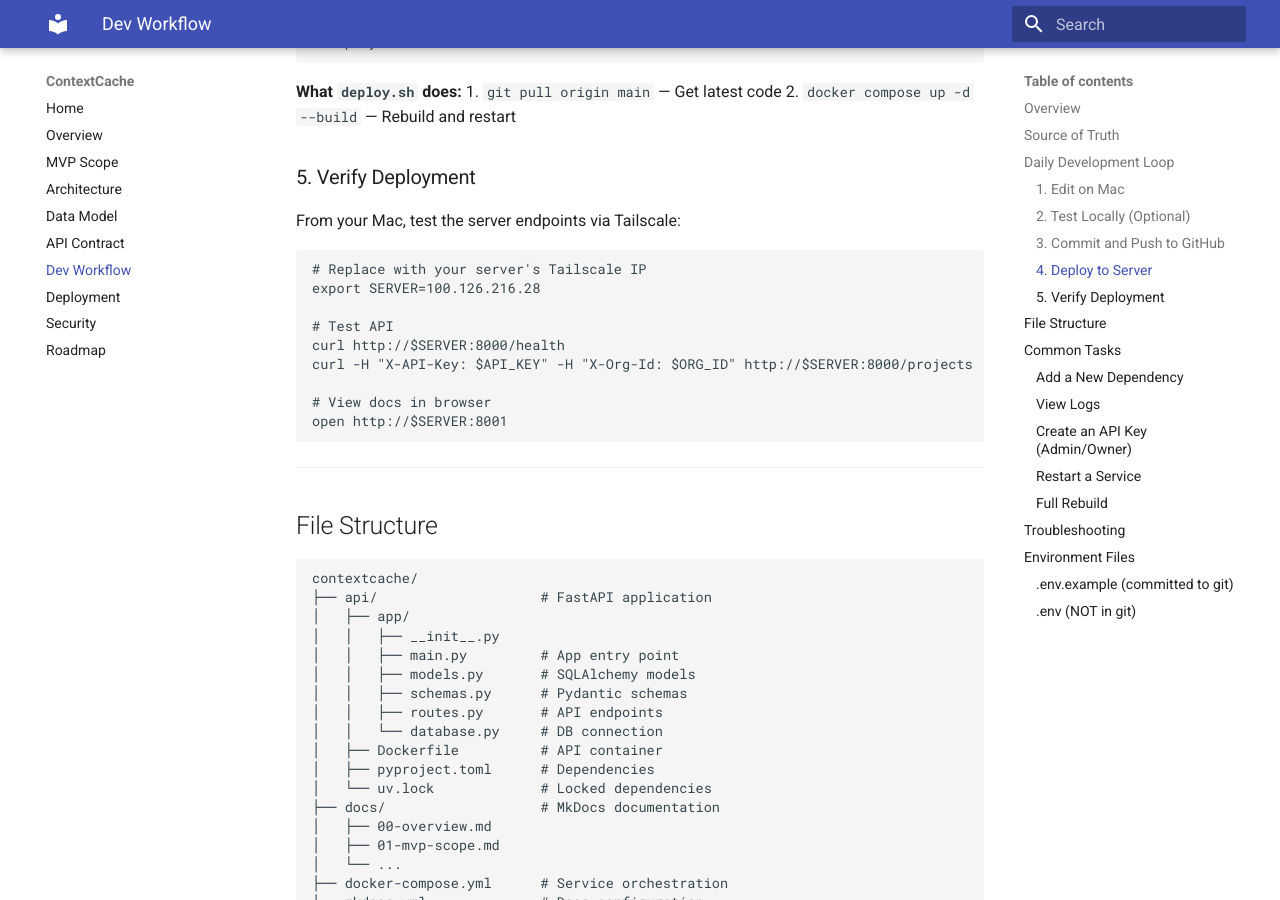
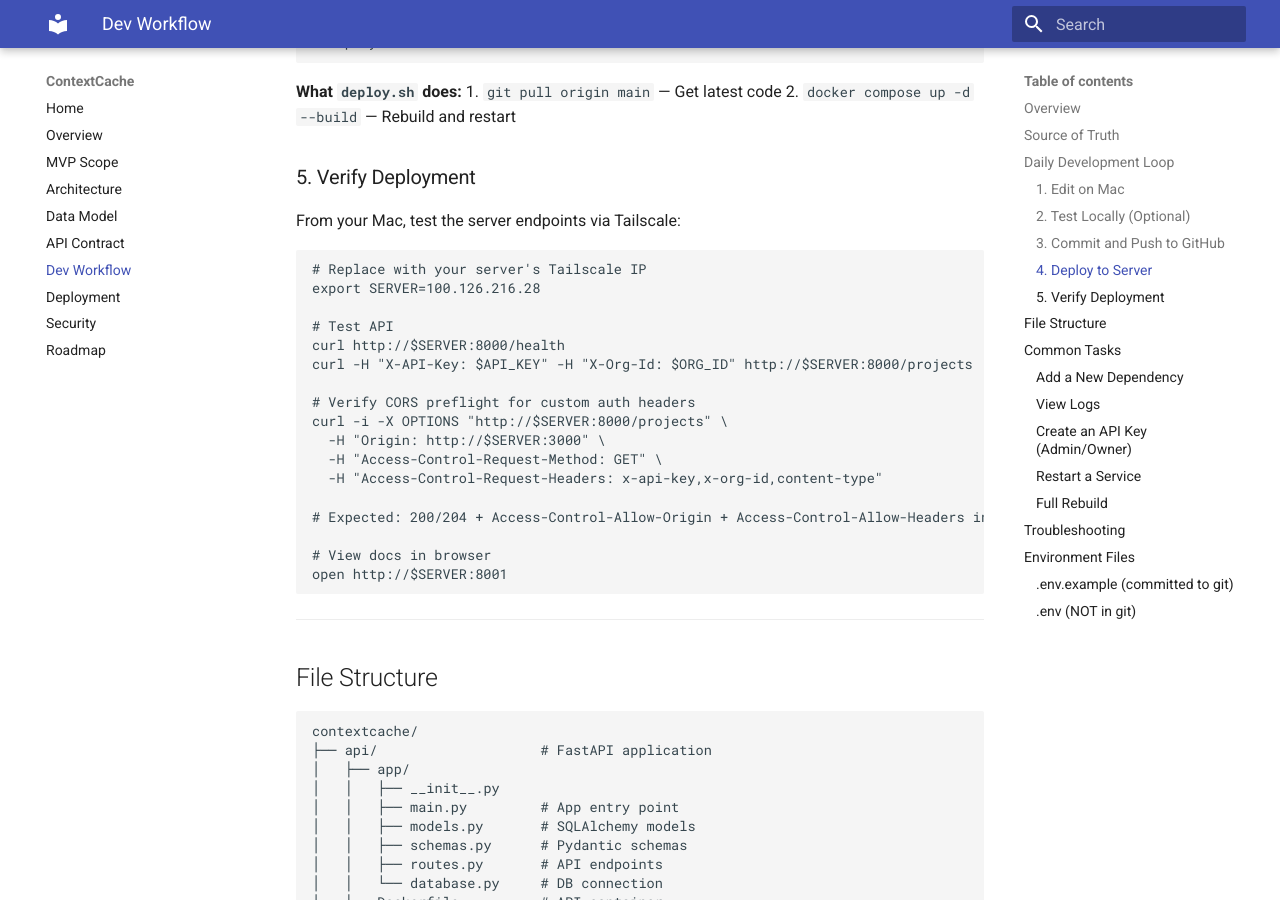
Before and after one commit to thecontextcache/contextcache, an MkDocs documentation site: the page built from docs/05-dev-workflow.md, in a window 1280 px wide and 900 px high, scrolled down 2919 px. Built offline with MkDocs 1.6.1 and Material for MkDocs 9.7.7, drawn with Linux system fonts in a browser that asks for light colours.

Commit message:
web UI fix for failed to featch

````diff
--- a/docs/05-dev-workflow.md
+++ b/docs/05-dev-workflow.md
@@ -167,6 +167,14 @@
 curl http://$SERVER:8000/health
 curl -H "X-API-Key: $API_KEY" -H "X-Org-Id: $ORG_ID" http://$SERVER:8000/projects
 
+# Verify CORS preflight for custom auth headers
+curl -i -X OPTIONS "http://$SERVER:8000/projects" \
+  -H "Origin: http://$SERVER:3000" \
+  -H "Access-Control-Request-Method: GET" \
+  -H "Access-Control-Request-Headers: x-api-key,x-org-id,content-type"
+
+# Expected: 200/204 + Access-Control-Allow-Origin + Access-Control-Allow-Headers including x-api-key,x-org-id
+
 # View docs in browser
 open http://$SERVER:8001
 ```
````
Also changed, not shown: 1 other file.
